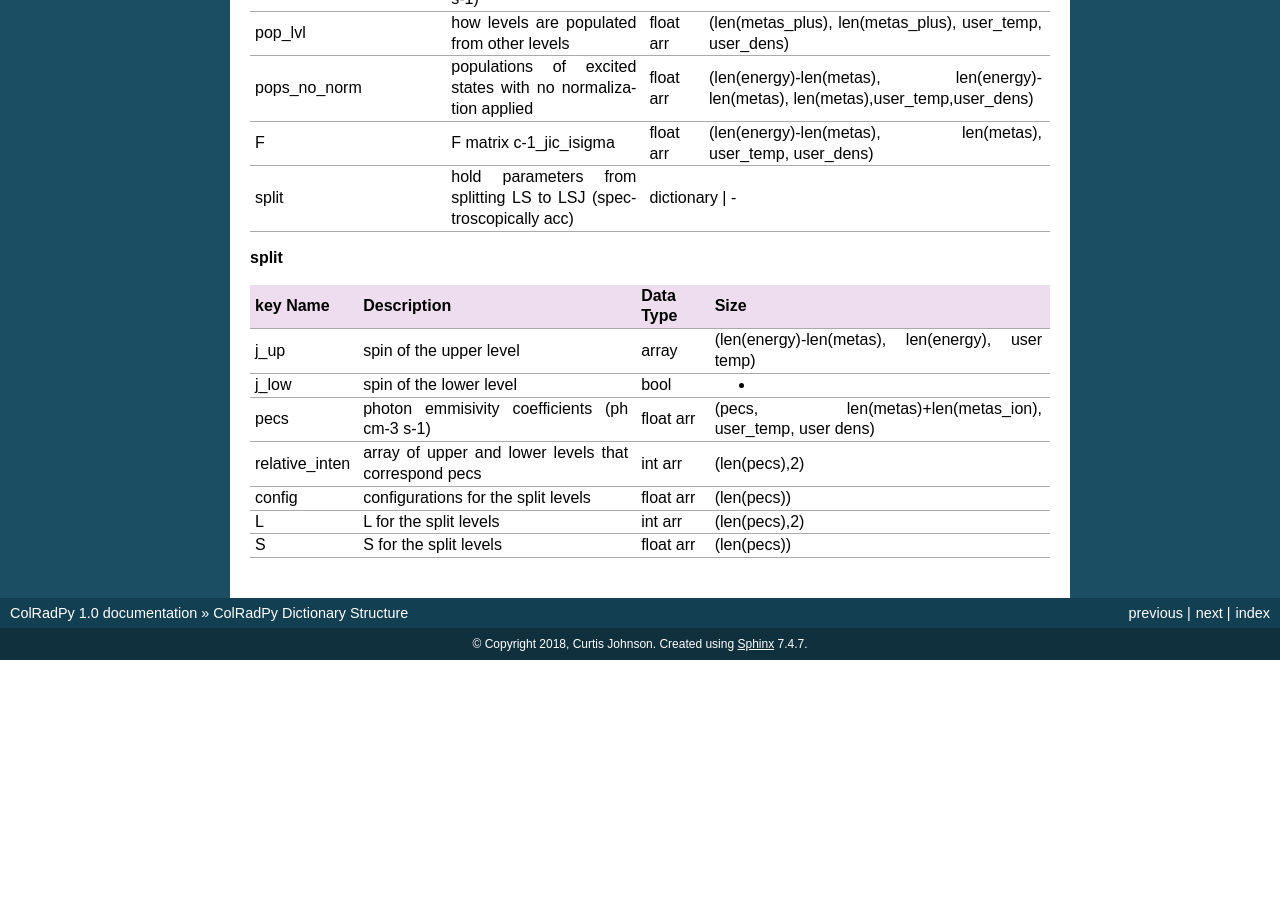
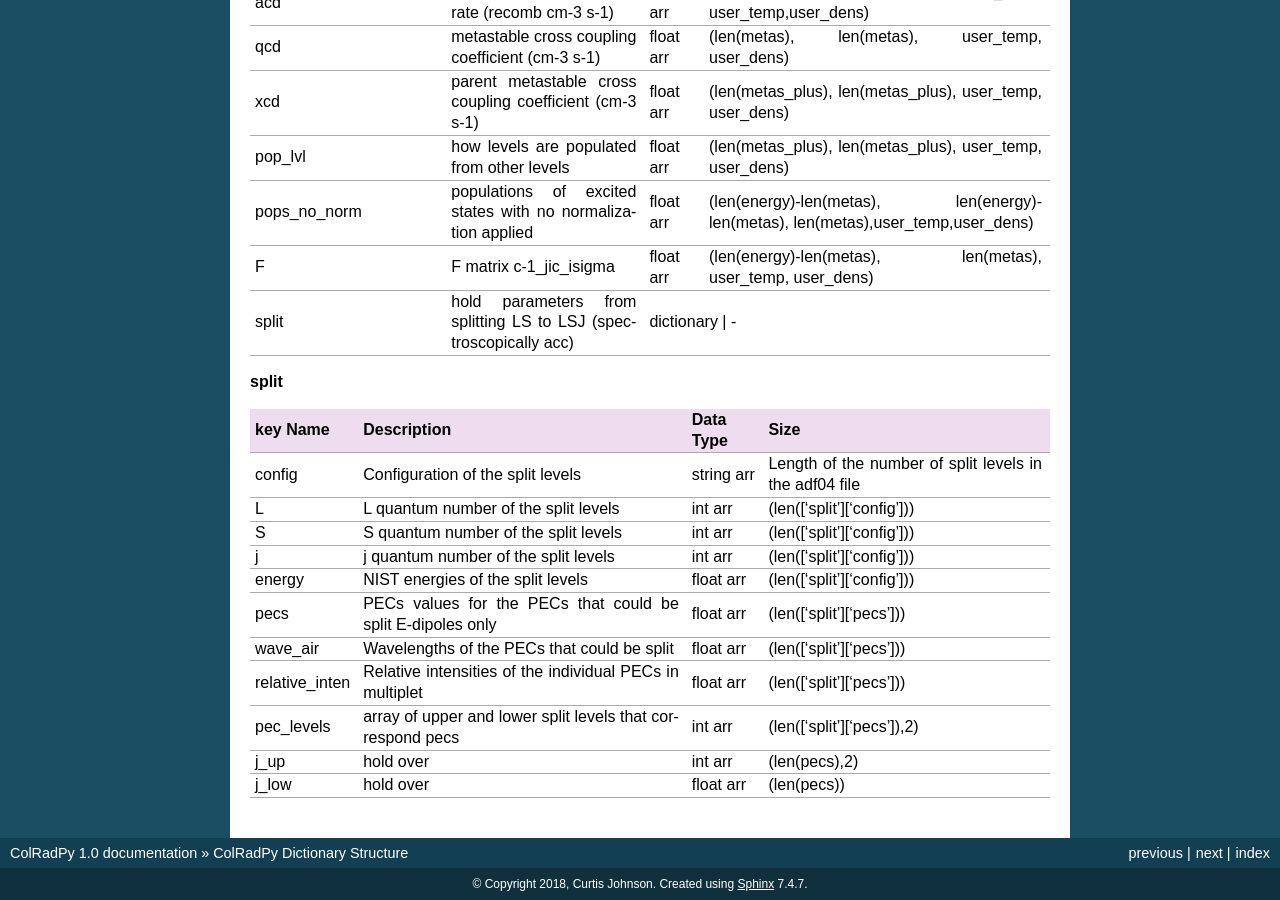
Before and after one commit to johnson-c/ColRadPy, a Sphinx documentation site: the page built from doc/dictionary.rst, in a window 1280 px wide and 900 px high, scrolled down 3674 px. Built offline with Sphinx 7.4.7, drawn with Linux system fonts in a browser that asks for light colours; pages that are not in the unit, such as notebooks, are missing from menus; before the commit the page ends 4334 px from its top, so only the background shows below that; some of the changed text lies outside the part shown.

Commit message:
updating doc

```diff
--- /dev/null
+++ b/doc/.#tutorial.rst
@@ -0,0 +1 @@
+curtis@wopr.8438:1567975482
--- a/doc/dictionary.rst
+++ b/doc/dictionary.rst
@@ -217,6 +217,26 @@ ColRadPy data
 +---------------------------------+-------------------------------------------------------------------+----------------+---------------------------------------------------------------------+
 
 
+
+
+**NIST**
+
+
++---------------------------------+-------------------------------------------------------------------+----------------+---------------------------------------------------------------------+
+|  key Name                       | Description                                                       | Data Type      |     Size                                                            |
++=================================+===================================================================+================+=====================================================================+
+|     levels                      | NIST levels data base                                             | array          |                                                                     |
++---------------------------------+-------------------------------------------------------------------+----------------+---------------------------------------------------------------------+
+|     lines                       | NIST lines database                                               | array          |                                                                     |
++---------------------------------+-------------------------------------------------------------------+----------------+---------------------------------------------------------------------+
+
+
+
+
+
+
+
+
 **processed**
 
 
@@ -259,17 +279,25 @@ ColRadPy data
 +---------------------------------+-------------------------------------------------------------------+----------------+--------------------------------------------------------------------------------+
 |  key Name                       | Description                                                       | Data Type      |     Size                                                                       |
 +=================================+===================================================================+================+================================================================================+
-| j_up                            | spin of the upper level                                           | array          | (len(energy)-len(metas), len(energy), user temp)                               |
+|         config                  | Configuration of the split levels                                 | string arr     | Length of the number of split levels in the adf04 file                         |
 +---------------------------------+-------------------------------------------------------------------+----------------+--------------------------------------------------------------------------------+
-|            j_low                | spin of the lower level                                           | bool           |                                -                                               |
+|            L                    | L quantum number of the split levels                              | int arr        | (len(['split']['config']))                                                     |
 +---------------------------------+-------------------------------------------------------------------+----------------+--------------------------------------------------------------------------------+
-|            pecs                 | photon emmisivity coefficients (ph cm-3 s-1)                      | float arr      | (pecs, len(metas)+len(metas_ion), user_temp, user dens)                        |
+|            S                    | S quantum number of the split levels                              | int arr        | (len(['split']['config']))                                                     |
 +---------------------------------+-------------------------------------------------------------------+----------------+--------------------------------------------------------------------------------+
-|        relative_inten           | array of upper and lower levels that correspond pecs              | int arr        | (len(pecs),2)                                                                  |
+|        j                        | j quantum number of the split levels                              | int arr        | (len(['split']['config']))                                                     |
 +---------------------------------+-------------------------------------------------------------------+----------------+--------------------------------------------------------------------------------+
-|           config                | configurations for the split levels                               | float arr      | (len(pecs))                                                                    |
+|           energy                | NIST energies of the split levels                                 | float arr      | (len(['split']['config']))                                                     |
 +---------------------------------+-------------------------------------------------------------------+----------------+--------------------------------------------------------------------------------+
-|                L                | L for the split levels                                            | int arr        | (len(pecs),2)                                                                  |
+|           pecs                  | PECs values for the PECs that could be split E-dipoles only       | float arr      | (len(['split']['pecs']))                                                       |
 +---------------------------------+-------------------------------------------------------------------+----------------+--------------------------------------------------------------------------------+
-|           S                     | S for the split levels                                            | float arr      | (len(pecs))                                                                    |
+|           wave_air              | Wavelengths of the PECs that could be split                       | float arr      | (len(['split']['pecs']))                                                       |
 +---------------------------------+-------------------------------------------------------------------+----------------+--------------------------------------------------------------------------------+
+|           relative_inten        | Relative intensities of the individual PECs in multiplet          | float arr      | (len(['split']['pecs']))                                                       |
++---------------------------------+-------------------------------------------------------------------+----------------+--------------------------------------------------------------------------------+
+|           pec_levels            | array of upper and lower split levels that correspond pecs        | int arr        | (len(['split']['pecs']),2)                                                     |
++---------------------------------+-------------------------------------------------------------------+----------------+--------------------------------------------------------------------------------+
+|               j_up              | hold over                                                         | int arr        | (len(pecs),2)                                                                  |
++---------------------------------+-------------------------------------------------------------------+----------------+--------------------------------------------------------------------------------+
+|           j_low                 | hold over                                                         | float arr      | (len(pecs))                                                                    |
++---------------------------------+-------------------------------------------------------------------+----------------+--------------------------------------------------------------------------------+
```
Also changed, not shown: doc/source/colradpy.rst (added, +126 -0 lines), 4 other files.
